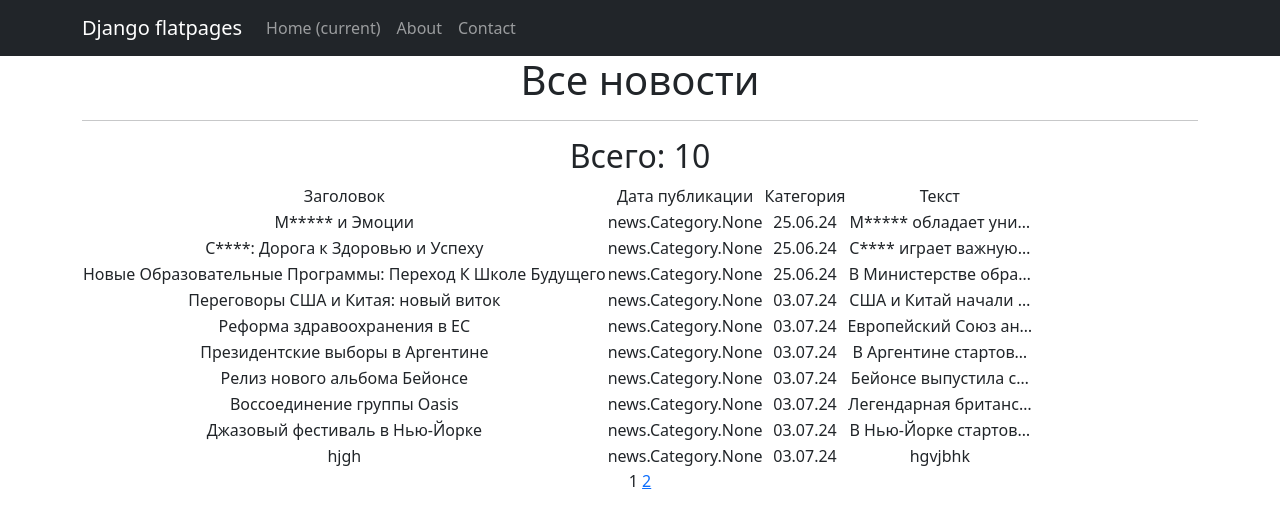
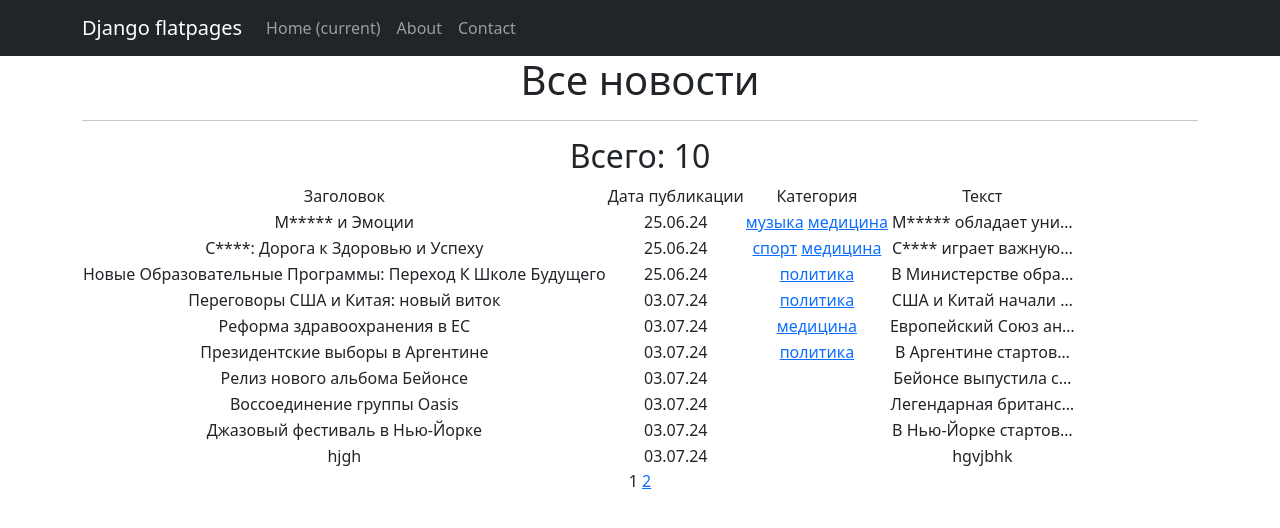
Before and after one commit to D-S-Maria/NewsPortal, a Django app: page /news/ in a window 1280 px wide. Shown: the top 528 px of the page. Run offline with Django 5.2, Linux system fonts and the light colour scheme; data comes from the database, SQL or seed files in the repository; both versions use the stored data as it was after the commit; some libraries are stand-ins or nearby versions.

Commit message:
атегории выводит, но не работает signals

```diff
--- a/NewsPaper/news/models.py
+++ b/NewsPaper/news/models.py
@@ -68,7 +68,6 @@ class Post(models.Model):
     def get_absolute_url(self):
         return reverse('post_detail', args=[str(self.id)])
 
-
 class PostCategory(models.Model):
     post = models.ForeignKey(Post, on_delete=models.CASCADE)
     category = models.ForeignKey(Category, on_delete=models.CASCADE)
--- a/NewsPaper/templates/category_list.html
+++ b/NewsPaper/templates/category_list.html
@@ -22,7 +22,7 @@ Posts
         <small class="text-muted">(автор: {{ news.author }})</small> <br>
         <small class="fw-bold">категории:
             {% for category in news.category.all %}
-                <a href="{% url 'category_list' category.id %}"> {{ news.category }}</a>
+                <a href="{% url 'category_list' category.id %}"> {{ category }}</a>
             {% endfor %}
         </small>
         <p>{{ news.text | truncatechars:210 }}</p>
--- a/NewsPaper/templates/news.html
+++ b/NewsPaper/templates/news.html
@@ -37,8 +37,13 @@ Posts
     {% for post in posts %}
     <tr>
         <td>{{ post.title|censor }}</td>
-        <td> {{ post.category }}</td>
+
         <td> {{ post.date_created|date:'d.m.y' }}</td>
+        <td>
+            {% for category in post.category.all %}
+                <a href="{% url 'category_list' category.id %}"> {{ category }}</a>
+            {% endfor %}
+        </td>
         <td>{{ post.text|truncatechars:20|censor }}</td>
 
         <td>
```
Also changed, not shown: NewsPaper/db.sqlite3.
